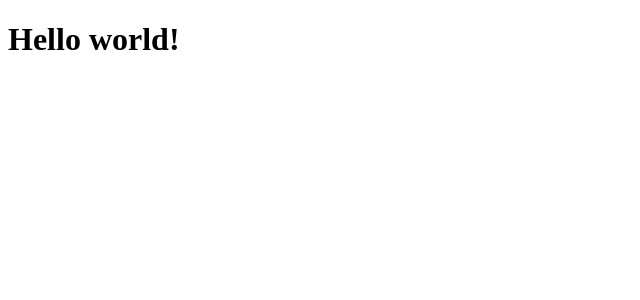
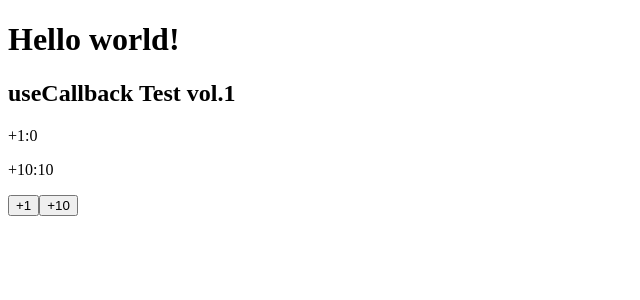
Before and after one commit to daichan2019/hooks-study, a React (Create React App) app: page / in a window 1280 px wide. Shown: the top 300 px of the page, without its empty margins (0-640 px from the left). Built offline with nearby package versions, Linux system fonts and the light colour scheme.

Commit message:
[add] Counter.js

```diff
--- a/src/App.js
+++ b/src/App.js
@@ -1,10 +1,12 @@
 import React from "react";
+import { Counter } from "./components/Counter";
 import "./App.css";
 
 const App = () => {
   return (
     <div>
       <h1>Hello world!</h1>
+      <Counter />
     </div>
   );
 };
--- /dev/null
+++ b/src/components/Counter.js
@@ -0,0 +1,50 @@
+import React, { useCallback, useState } from "react";
+
+// Title Component
+const Title = React.memo(() => {
+  console.log("Title Component");
+  return <h2>useCallback Test vol.1</h2>;
+});
+
+// Button Component
+const Button = React.memo(({ handleClick, value }) => {
+  console.log("Button child Component", value);
+  return (
+    <button type="button" onClick={handleClick}>
+      {value}
+    </button>
+  );
+});
+
+// Counter Component
+const Count = React.memo(({ text, countState }) => {
+  console.log("Count child Component", text);
+  return (
+    <p>
+      {text}:{countState}
+    </p>
+  );
+});
+
+export const Counter = () => {
+  const [firstCountState, setFirstCountState] = useState(0);
+  const [secondCountState, setSecondCountState] = useState(10);
+
+  const incrementFirstCountState = useCallback(() => {
+    setFirstCountState(firstCountState + 1);
+  }, [firstCountState]);
+
+  const incrementSecondCountState = useCallback(() => {
+    setSecondCountState(secondCountState + 10);
+  }, [secondCountState]);
+
+  return (
+    <>
+      <Title />
+      <Count text="+1" countState={firstCountState} />
+      <Count text="+10" countState={secondCountState} />
+      <Button handleClick={incrementFirstCountState} value={"+1"} />
+      <Button handleClick={incrementSecondCountState} value={"+10"} />
+    </>
+  );
+};
```
